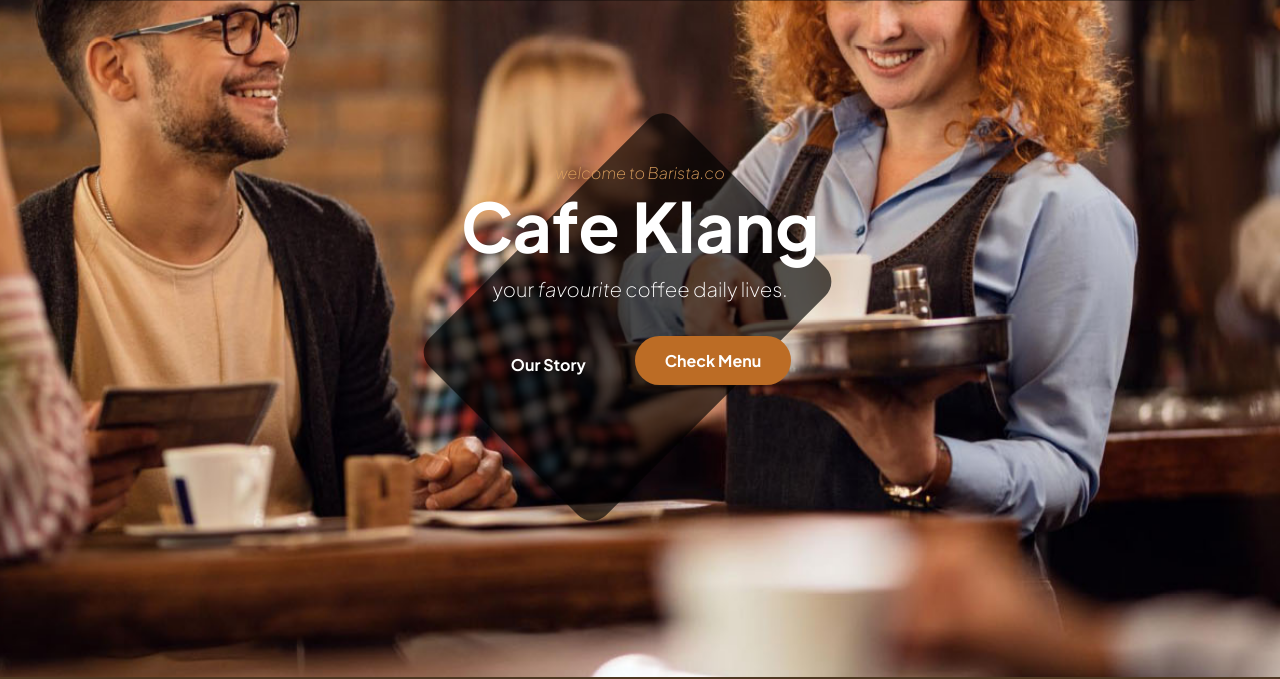
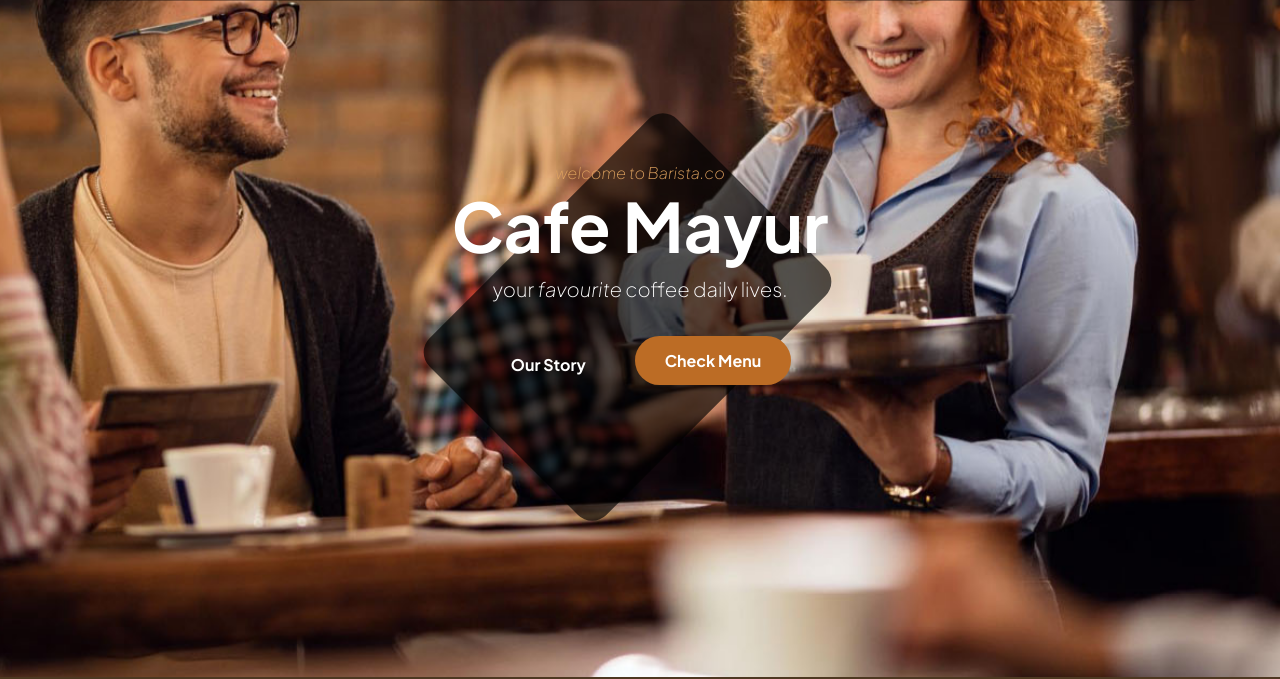
Before and after one commit to mayur018/repo1, a plain HTML site: page index.html in a window 1280 px wide. Shown: the part 123-802 px from the top of the page. Drawn offline with Linux system fonts and the light colour scheme.

Commit message:
Updated index.html

```diff
--- a/index.html
+++ b/index.html
@@ -91,7 +91,7 @@ Bootstrap 5 HTML CSS Template
                             <div class="col-lg-6 col-12 mx-auto">
                                 <em class="small-text">welcome to Barista.co</em>
 
-                                <h1>Cafe Klang</h1>
+                                <h1>Cafe Mayur</h1>
 
                                 <p class="text-white mb-4 pb-lg-2">
                                     your <em>favourite</em> coffee daily lives.
```
